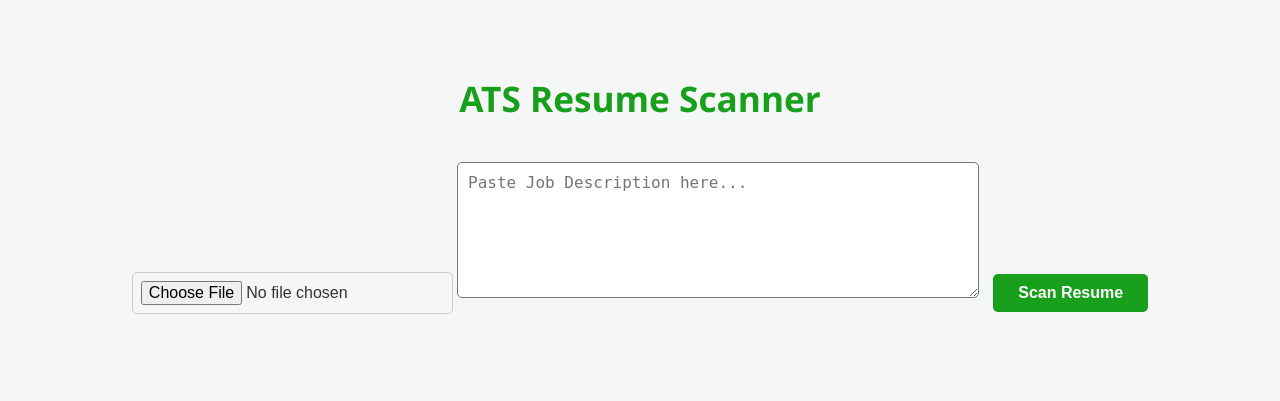
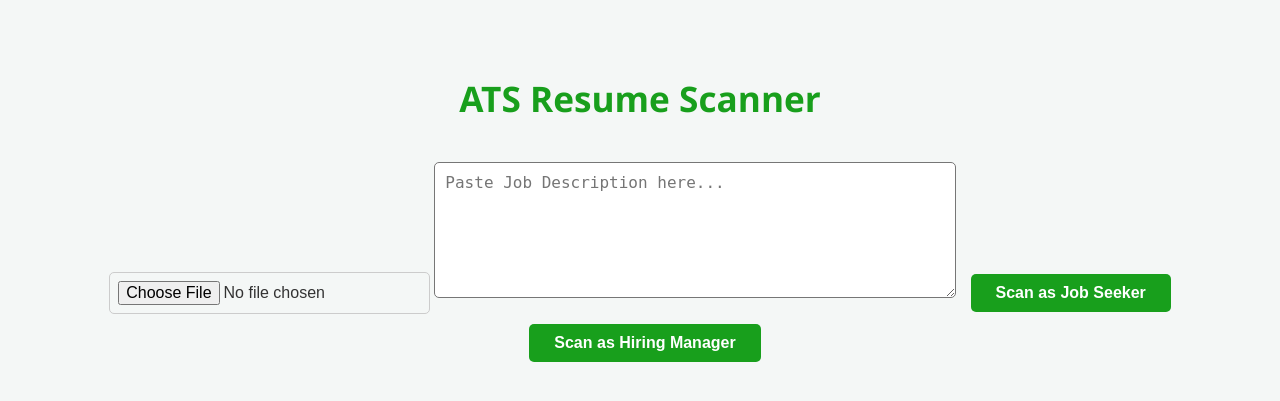
Before and after one commit to Shiwankar-Mrunal/ATS-FRIENDLY-RESUME, a Flask app: page / in a window 1280 px wide. Shown: the top 401 px of the page. Run offline with Flask 3, Linux system fonts and the light colour scheme.

Commit message:
Job on Ranking

```diff
--- a/app.py
+++ b/app.py
@@ -42,19 +42,19 @@ def calculate_similarity(resume_text, job_desc):
     vectorizer = TfidfVectorizer(stop_words='english')
     vectors = vectorizer.fit_transform([resume_text, job_desc])
     similarity = cosine_similarity(vectors[0:1], vectors[1:2])[0][0]
-    return round(similarity * 100, 2)  # 0–100
+    return round(similarity * 100, 2)
 
 
-def keyword_match_score(resume_text, job_desc):
-    resume_words = set(resume_text.split())
-    jd_words = set(job_desc.split())
+def extract_experience(resume_text):
+    # Find patterns like "5 years" or "3+ years"
+    matches = re.findall(r'(\d+)\s*\+?\s*years?', resume_text.lower())
+    if matches:
+        return max(int(m) for m in matches)
+    return 0
 
-    matched = resume_words.intersection(jd_words)
-    if not jd_words:
-        return 0
 
-    return round((len(matched) / len(jd_words)) * 100, 2)  # 0–100
-
+def get_missing_skills(resume_text, job_desc):
+    return sorted(list(set(job_desc.split()) - set(resume_text.split())))
 
 # ---------------- ROUTES ----------------
 
@@ -70,39 +70,56 @@ def scan_resume():
 
     resume = request.files['resume']
     job_desc = request.form.get("job_description", "")
+    role = request.form.get("role", "job_seeker")
 
     if job_desc.strip() == "":
         return jsonify({"error": "Job description missing"}), 400
 
-    filename = os.path.join(UPLOAD_FOLDER, resume.filename)
-    resume.save(filename)
+    filepath = os.path.join(UPLOAD_FOLDER, resume.filename)
+    resume.save(filepath)
 
     file_type = resume.filename.split('.')[-1].lower()
     if file_type not in ['pdf', 'docx']:
         return jsonify({"error": "Unsupported file format"}), 400
 
-    resume_text = extract_text(filename, file_type)
-
-    # Clean texts
+    resume_text = extract_text(filepath, file_type)
     resume_clean = clean_text(resume_text)
     jd_clean = clean_text(job_desc)
 
-    # NLP Scores (0–100)
     similarity_score = calculate_similarity(resume_clean, jd_clean)
-    keyword_score = keyword_match_score(resume_clean, jd_clean)
 
-    # ✅ FINAL ATS SCORE (EXPLICITLY IN TERMS OF 100)
     ats_score = round(
-        ((similarity_score / 100) * 0.7 +
-         (keyword_score / 100) * 0.3) * 100,
+        (similarity_score / 100) * 100,  # Only similarity used now
         2
     )
 
-    return jsonify({
+    response = {
         "similarity_score": similarity_score,
-        "keyword_score": keyword_score,
         "ats_score": ats_score
-    })
+    }
+
+    # -------- JOB SEEKER FEEDBACK --------
+    if role == "job_seeker":
+        # Feedback based on similarity
+        if similarity_score < 20:
+            feedback = "Please work on skills"
+        elif similarity_score < 50:
+            feedback = "Please work a little more on your skills"
+        else:
+            feedback = "Your skills match well with the job description"
+
+        response["feedback"] = feedback
+        response["missing_skills"] = get_missing_skills(resume_clean, jd_clean)
+
+    # -------- HIRING MANAGER DECISION --------
+    if role == "hiring_manager":
+        response["experience_years"] = extract_experience(resume_text)
+        if ats_score > 40:
+            response["decision"] = "There is a chance of hiring"
+        else:
+            response["decision"] = "No chance of hiring"
+
+    return jsonify(response)
 
 
 if __name__ == "__main__":
--- a/static/script.js
+++ b/static/script.js
@@ -1,4 +1,4 @@
-async function uploadResume() {
+async function uploadResume(role) {
     const fileInput = document.getElementById('resumeFile');
     const jobDesc = document.getElementById('jobDescription').value;
     const resultDiv = document.getElementById('result');
@@ -8,11 +8,12 @@ async function uploadResume() {
         return;
     }
 
-    resultDiv.innerHTML = `<p>Scanning...</p>`;
+    resultDiv.innerHTML = `<p>Scanning as ${role.replace('_', ' ')}...</p>`;
 
     const formData = new FormData();
     formData.append("resume", fileInput.files[0]);
     formData.append("job_description", jobDesc);
+    formData.append("role", role);
 
     try {
         const response = await fetch("http://127.0.0.1:5000/scan", {
@@ -21,36 +22,77 @@ async function uploadResume() {
         });
 
         const data = await response.json();
+        if (!response.ok) throw new Error(data.error);
 
-        if (!response.ok) {
-            throw new Error(data.error);
-        }
+        displayResult(data, role);
 
-        displayResult(data);
-
-    } catch (error) {
-        console.error(error);
+    } catch {
         resultDiv.innerHTML = `<p style="color:red;">Error scanning resume</p>`;
     }
 }
 
-function displayResult(data) {
-    const resultDiv = document.getElementById('result');
+function displayResult(data, role) {
+    let decisionHTML = "";
+    let feedbackHTML = "";
+    let missingSkillsHTML = "";
+    let experienceHTML = "";
 
-    resultDiv.innerHTML = `
+    // HIRING MANAGER DECISION
+    if (role === "hiring_manager" && data.decision) {
+        decisionHTML = `
+            <div class="result-card">
+                <h3>Hiring Decision</h3>
+                <p><strong>${data.decision}</strong></p>
+            </div>
+        `;
+
+        if (data.experience_years !== undefined) {
+            experienceHTML = `
+                <div class="result-card">
+                    <h3>Experience</h3>
+                    <p>${data.experience_years} years</p>
+                </div>
+            `;
+        }
+    }
+
+    // JOB SEEKER FEEDBACK
+    if (role === "job_seeker" && data.feedback) {
+        feedbackHTML = `
+            <div class="result-card">
+                <h3>Feedback</h3>
+                <p>${data.feedback}</p>
+            </div>
+        `;
+    }
+
+    if (role === "job_seeker" && data.missing_skills?.length > 0) {
+        missingSkillsHTML = `
+            <div class="result-card">
+                <h3>Missing Skills</h3>
+                <ul>
+                    ${data.missing_skills.map(skill => `<li>${skill}</li>`).join("")}
+                </ul>
+            </div>
+        `;
+    }
+
+    document.getElementById('result').innerHTML = `
         <div class="result-card">
-            <h3>ATS Match Score</h3>
+            <h3>${role === "job_seeker"
+                ? "Job Seeker ATS Analysis"
+                : "Hiring Manager Resume Evaluation"}</h3>
+        </div>
+
+        <div class="result-card">
+            <h3>ATS Score</h3>
             <p><strong>${data.ats_score}%</strong></p>
         </div>
 
-        <div class="result-card">
-            <h3>NLP Similarity Score</h3>
-            <p>${data.similarity_score}%</p>
-        </div>
 
-        <div class="result-card">
-            <h3>Keyword Match</h3>
-            <p>${data.keyword_score}%</p>
-        </div>
+        ${experienceHTML}
+        ${decisionHTML}
+        ${feedbackHTML}
+        ${missingSkillsHTML}
     `;
 }
--- a/templates/index.html
+++ b/templates/index.html
@@ -2,35 +2,32 @@
 <html lang="en">
 <head>
     <meta charset="UTF-8">
-    <meta name="viewport" content="width=device-width, initial-scale=1.0">
     <title>ATS Resume Scanner</title>
-    <!-- Link to external CSS -->
-    <!-- <link rel="stylesheet" href="style.css">  -->
     <link rel="stylesheet" href="{{ url_for('static', filename='style.css') }}">
     <script src="{{ url_for('static', filename='script.js') }}"></script>
-
 </head>
 <body>
 
-    <!-- Main heading -->
 <h1>ATS Resume Scanner</h1>
 
-    <!-- Upload section -->
 <div class="upload-section">
-        <!-- File input for resume -->
-        <input type="file" id="resumeFile" accept=".pdf,.doc,.docx"/>
-        <!-- Button triggers JS function; type="button" prevents page reload -->
+    <input type="file" id="resumeFile" accept=".pdf,.docx"/>
 
-        <textarea id="jobDescription" placeholder="Paste Job Description here..." rows="6"></textarea>
+    <textarea id="jobDescription"
+        placeholder="Paste Job Description here..."
+        rows="6"></textarea>
 
+    <!-- TWO BUTTONS -->
+    <button type="button" onclick="uploadResume('job_seeker')">
+        Scan as Job Seeker
+    </button>
 
-        <button type="button" onclick="uploadResume()">Scan Resume</button>
+    <button type="button" onclick="uploadResume('hiring_manager')">
+        Scan as Hiring Manager
+    </button>
 </div>
 
-    <!-- Container where extracted resume details will be displayed -->
 <div id="result" class="result-container"></div>
 
-    <!-- Include JavaScript -->
-    <script src="script.js"></script>
 </body>
 </html>
```
Also changed, not shown: static/style.css (line endings or trailing spaces), 3 other files. Lines whose indentation alone changed are shown as unchanged.
